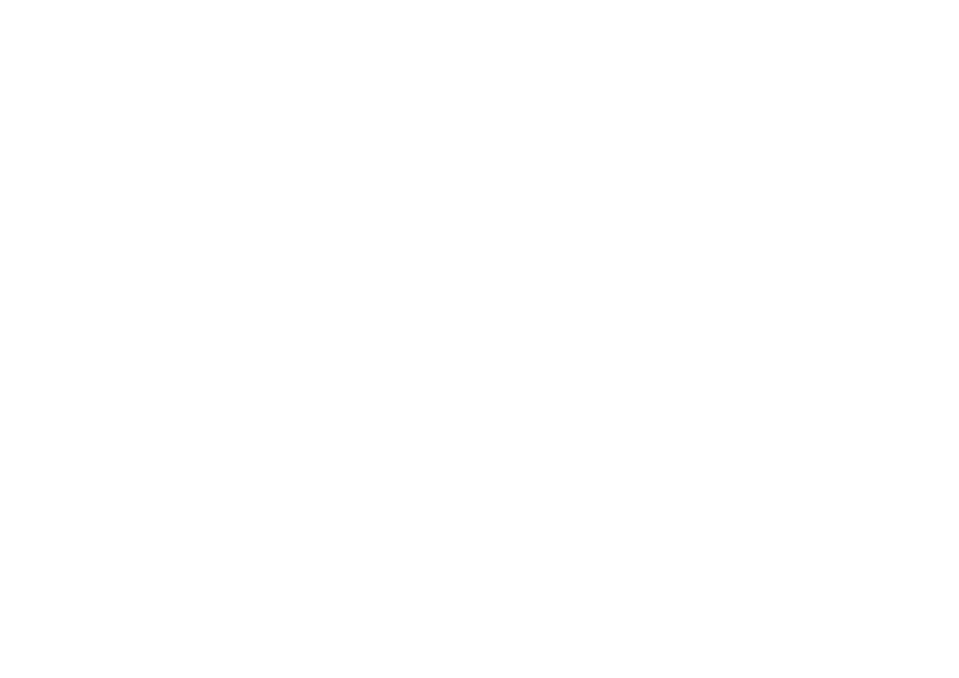
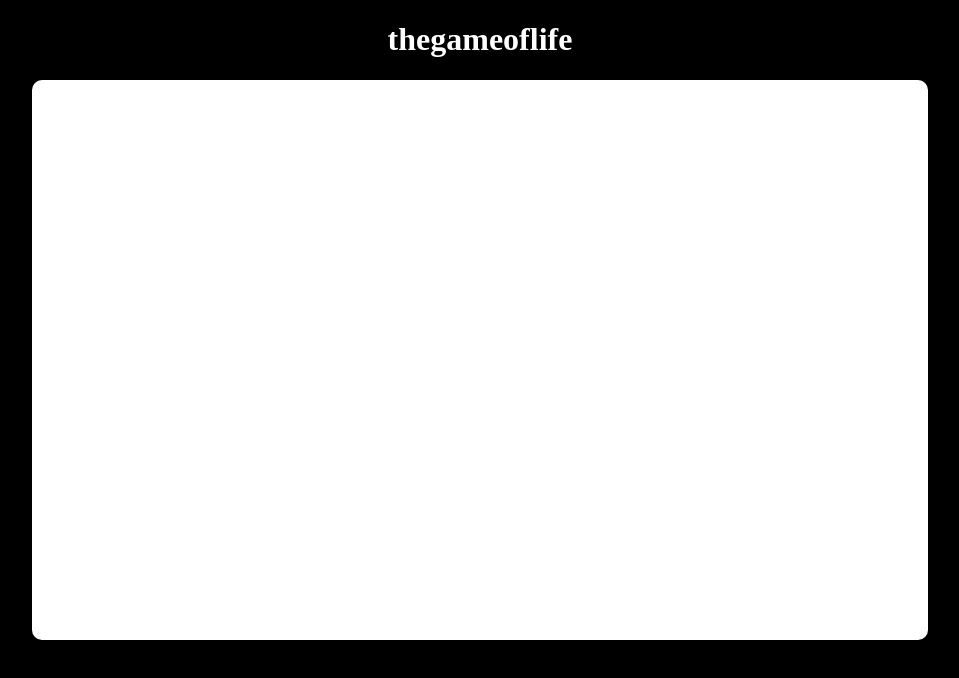
Before and after one commit to albertdc1984/202201-W2CWE-albert-dominguez, a website: page index.html in a window 1280 px wide. Shown: the whole page, without its empty margins (160-1119 px from the left). Drawn offline with Linux system fonts and the light colour scheme.

Commit message:
Basic html structure added

```diff
--- a/css/styles.css
+++ b/css/styles.css
@@ -0,0 +1,20 @@
+body {
+  margin: 0;
+  background-color: black;
+  color: white;
+  display: flex;
+  text-align: center;
+  flex-direction: column;
+  flex-wrap: wrap;
+}
+.game-area {
+  display: flex;
+  justify-content: center;
+  align-items: center;
+}
+.game-container {
+  width: 70vw;
+  height: 70vh;
+  background-color: white;
+  border-radius: 10px;
+}
--- a/index.html
+++ b/index.html
@@ -8,5 +8,11 @@
     <link rel="stylesheet" href="css/styles.css" />
     <title>Albert's LIFE GAME</title>
   </head>
-  <body></body>
+  <body>
+    <header><h1>thegameoflife</h1></header>
+    <main class="game-area">
+      <div class="game-container"></div>
+    </main>
+    <footer></footer>
+  </body>
 </html>
```
